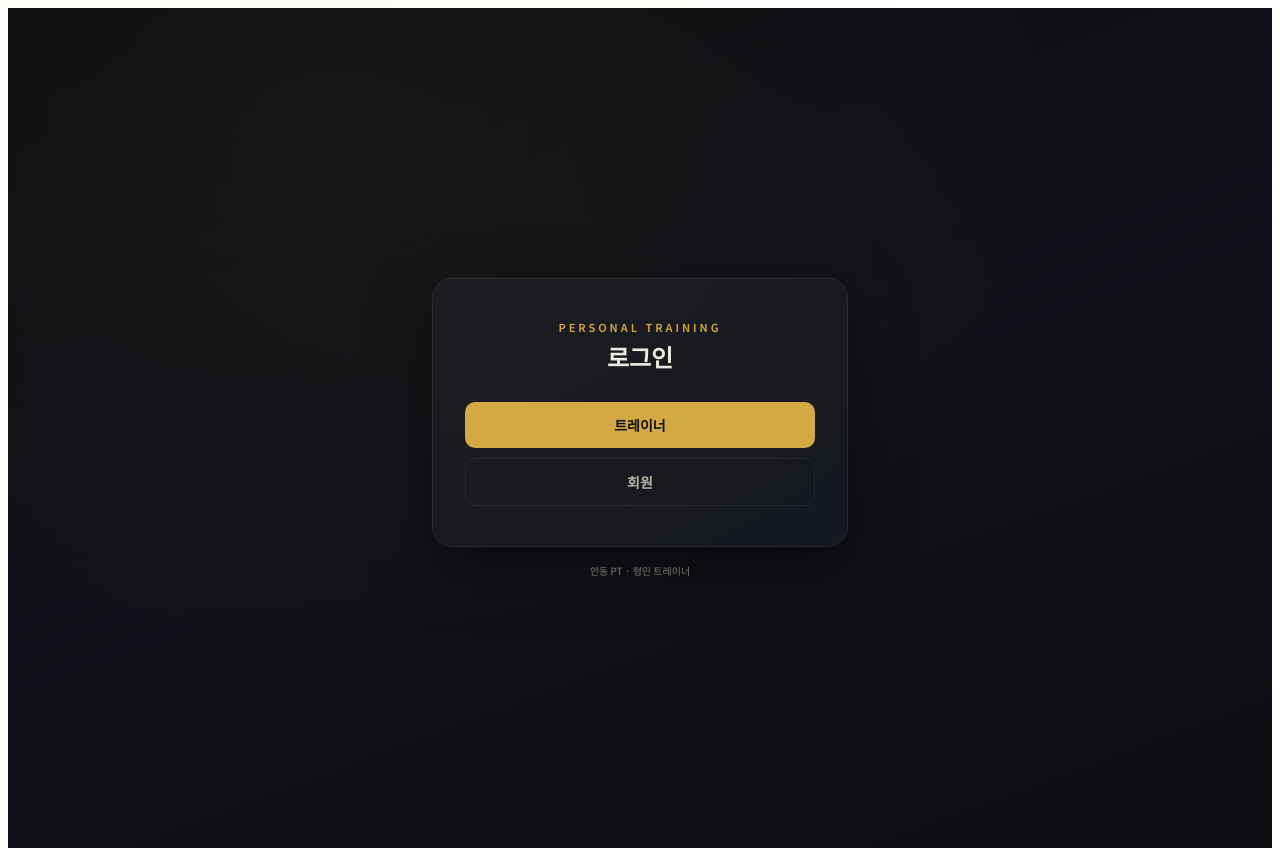
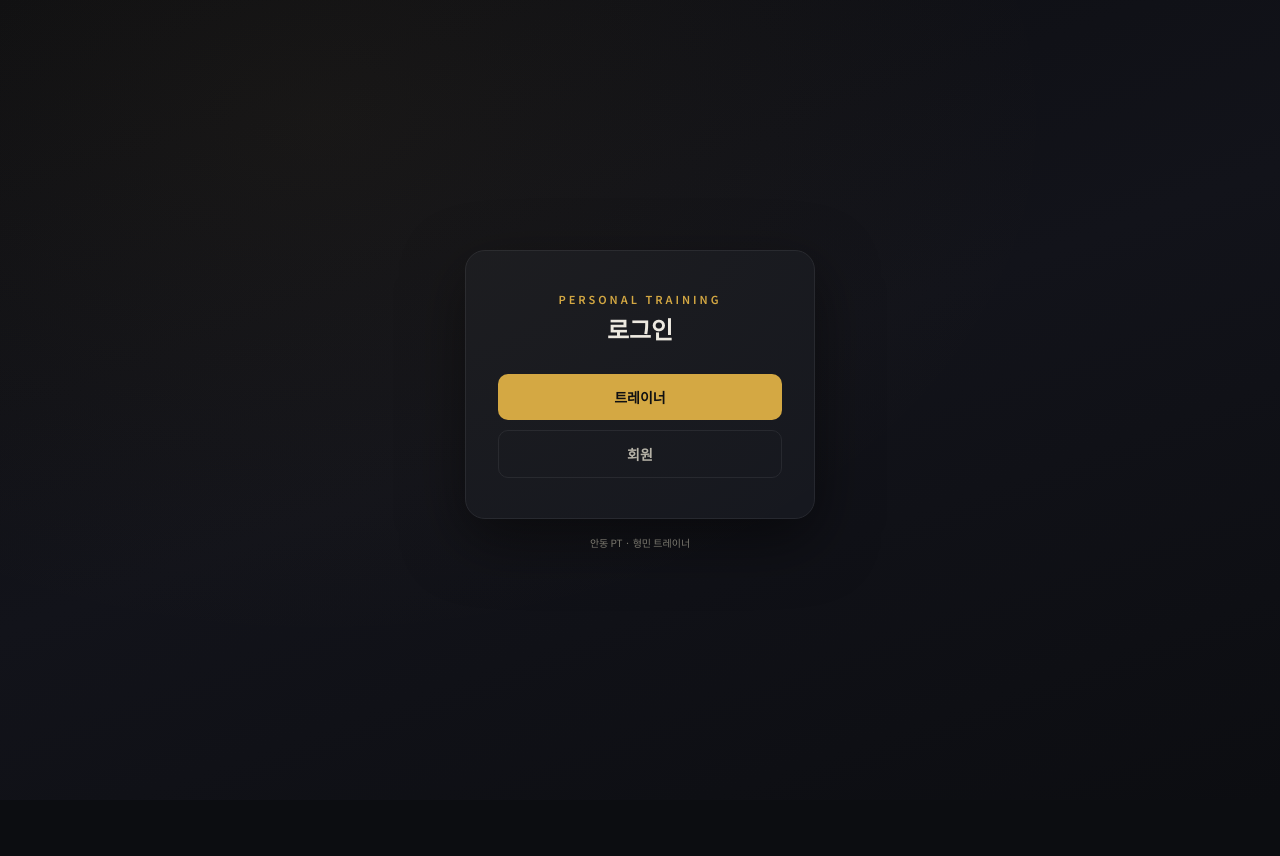
Before and after one commit to vangofit/pt-client-app, a React (Vite) app: page / in a window 1280 px wide. After the commit the page ends 800 px from the top, so only its background shows below. Built offline with nearby package versions, Linux system fonts and the light colour scheme.

Commit message:
PT 앱 코드 추가

```diff
--- a/src/index.css
+++ b/src/index.css
@@ -0,0 +1,13 @@
+@import url('https://fonts.googleapis.com/css2?family=Noto+Sans+KR:wght@400;500;600;700;800&display=swap');
+
+* {
+  box-sizing: border-box;
+}
+
+html, body, #root {
+  margin: 0;
+  padding: 0;
+  min-height: 100%;
+  font-family: 'Noto Sans KR', sans-serif;
+  background: #0C0D11;
+}
```
